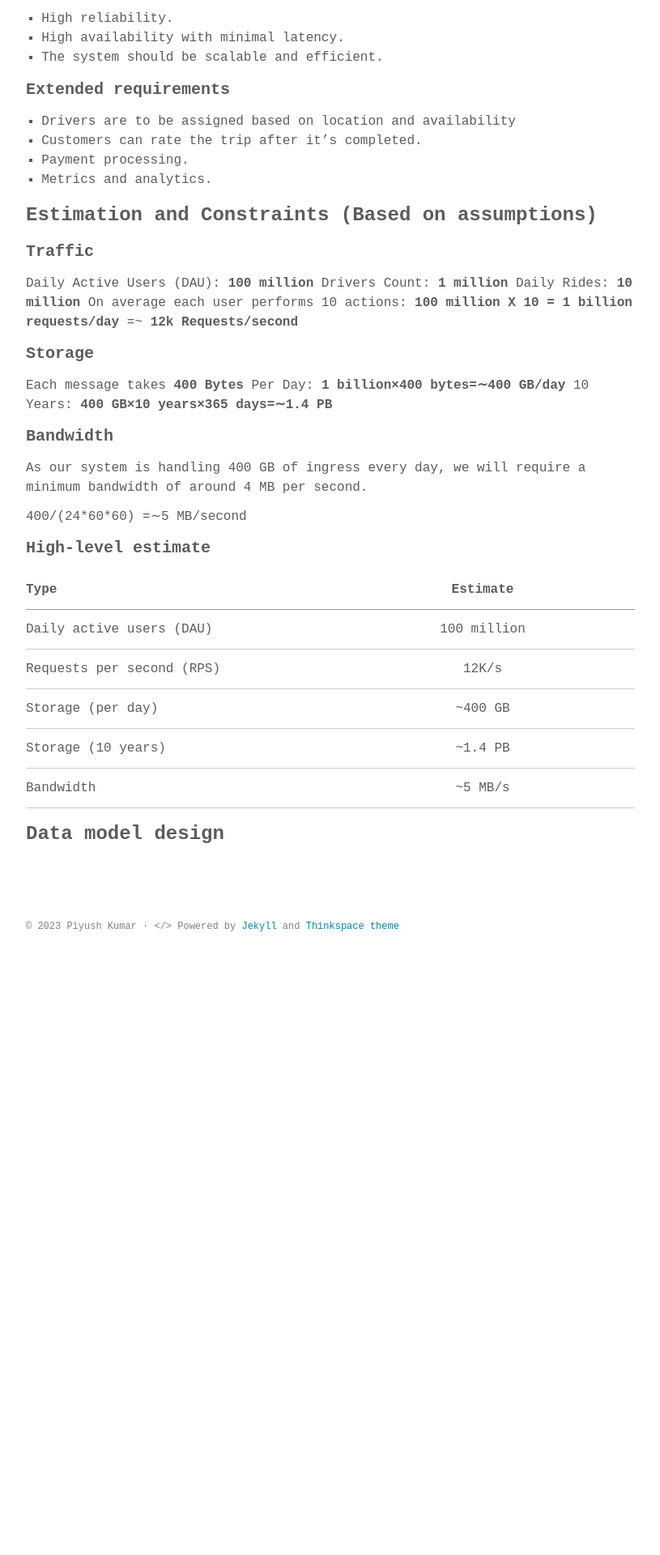
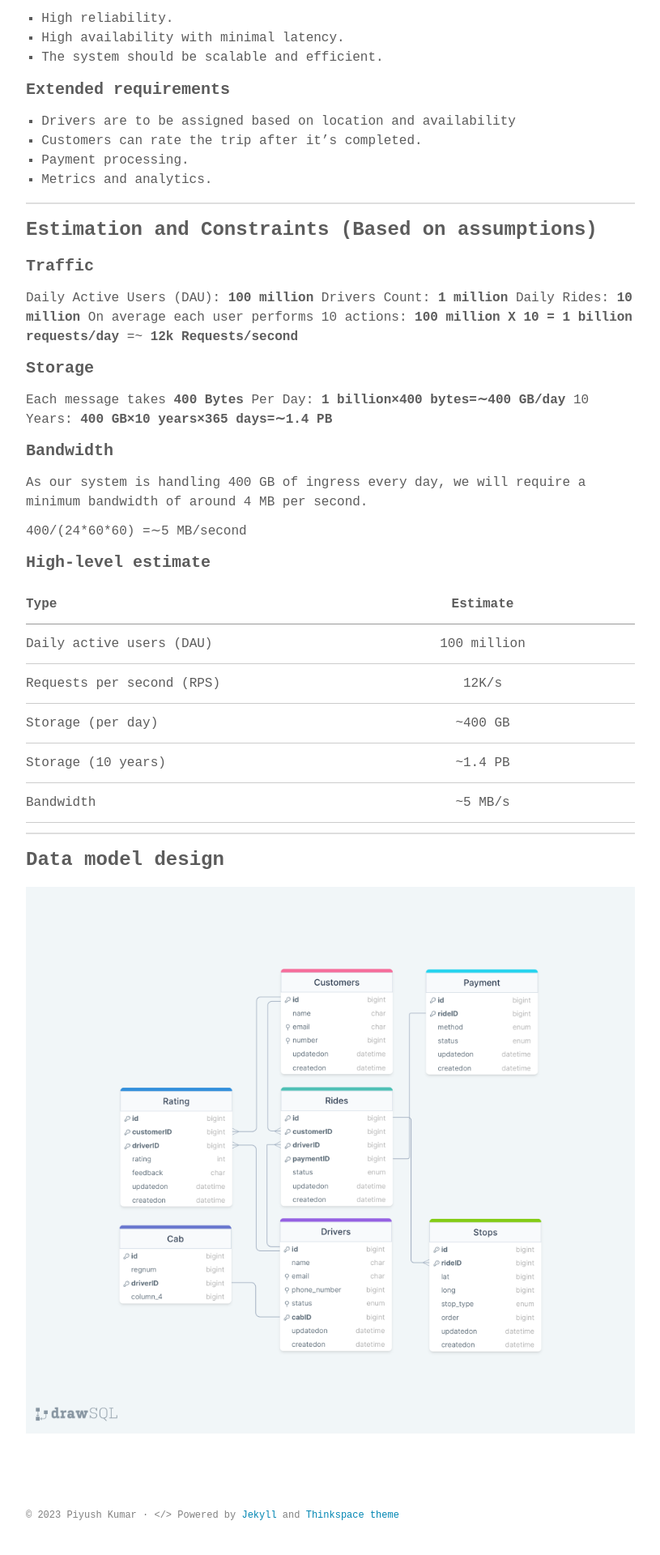
Before and after one commit to Pi-commits/pitech.github.io, a Jekyll site: the page built from _posts/2023-09-19-uber-system-design.markdown, in a window 1280 px wide. Shown: the part 762-2682 px from the top of the page at 81% size, without its empty margins (232-1047 px from the left). Built offline with Jekyll 4.4.1, drawn with Linux system fonts in a browser that asks for light colours; some web fonts are replaced; before the commit the page ends 1963 px from its top, so only the background shows below that.

Commit message:
Uber Design | database image added v1

```diff
--- a/_posts/2023-09-19-uber-system-design.markdown
+++ b/_posts/2023-09-19-uber-system-design.markdown
@@ -42,7 +42,7 @@ We will design our system for two types of users: Customers and Drivers.
 3. Payment processing.
 4. Metrics and analytics.
 
-
+<hr>
 
 ### Estimation and Constraints (Based on assumptions)
 
@@ -75,5 +75,8 @@ As our system is handling 400 GB of ingress every day, we will require a minimum
 |Storage (10 years)			 |  ~1.4 PB        |
 |Bandwidth					 | ~5 MB/s         |
 
+<hr>
 
 ### Data model design
+
+![Ubser Database Design](/assets/images/uber_database.png)
```
